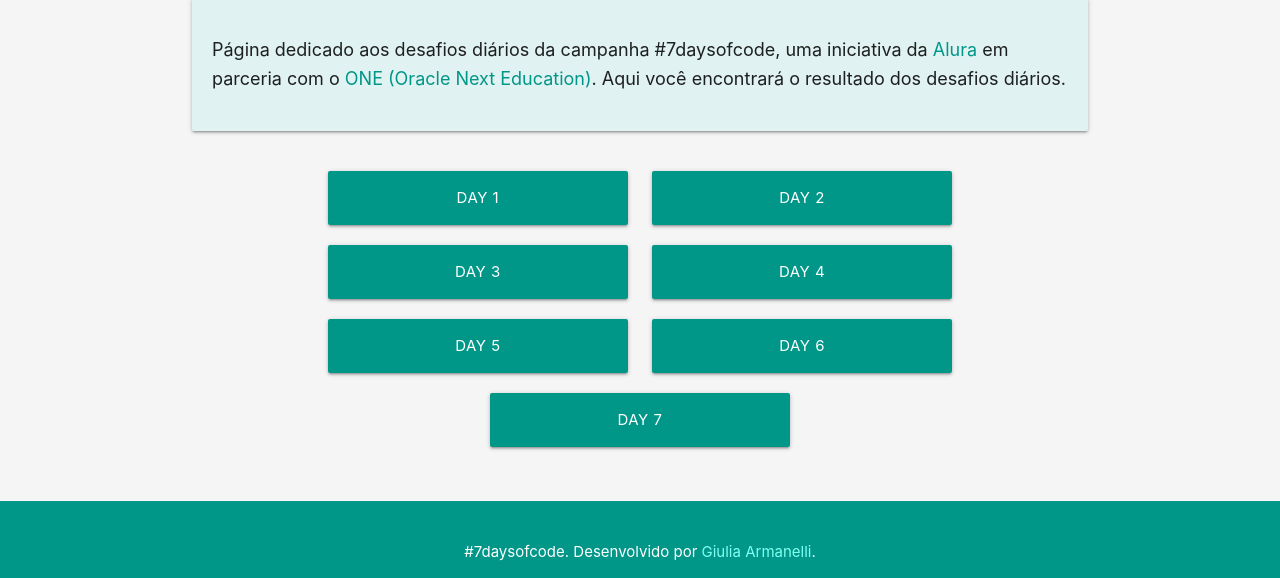
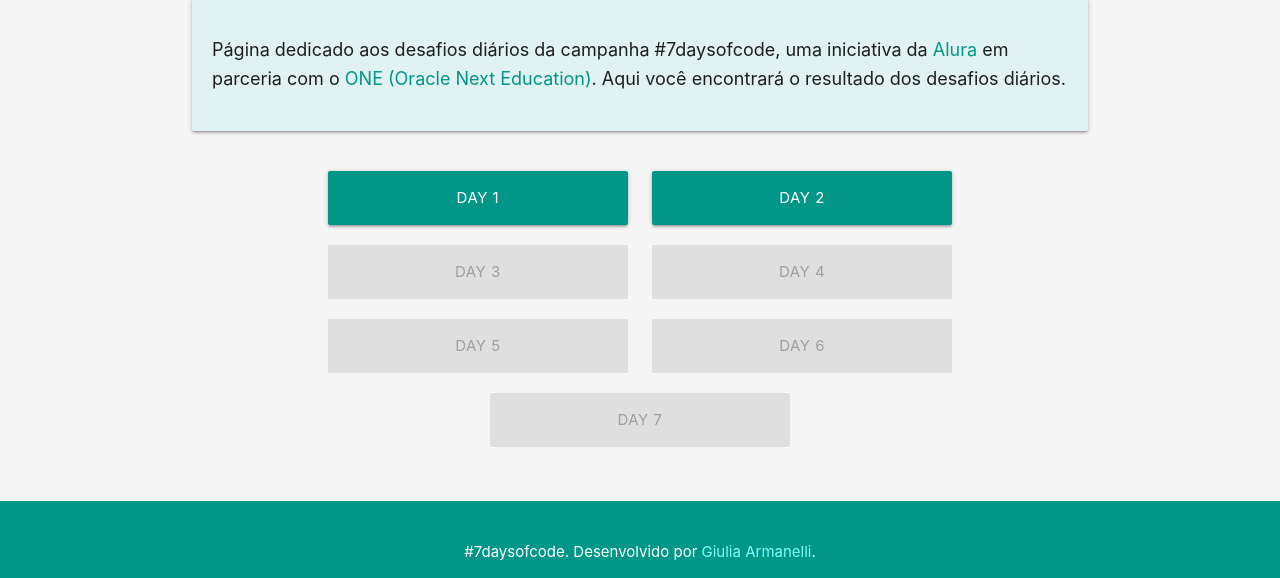
Before and after one commit to JuliaComG/7-Days-Of-Code-JavaScript-ONE-Alura, a plain HTML site: page index.html in a window 1280 px wide. Shown: the part 222-800 px from the top of the page. Drawn offline with nearby package versions, Linux system fonts and the light colour scheme.

Commit message:
Update README.md with HTML structure and logic details; disable future challenge links in index.html

```diff
--- a/index.html
+++ b/index.html
@@ -26,13 +26,13 @@
 
         <div class="row center-align">
             <div class="col s12">
-                <a href="day1.html" class="waves-effect waves-light btn-large teal">Day 1</a>
+                <a href="day1.html" class="waves-effect waves-light btn-large teal" >Day 1</a>
                 <a href="day2.html" class="waves-effect waves-light btn-large teal">Day 2</a>
-                <a href="day3.html" class="waves-effect waves-light btn-large teal">Day 3</a>
-                <a href="day4.html" class="waves-effect waves-light btn-large teal">Day 4</a>
-                <a href="day5.html" class="waves-effect waves-light btn-large teal">Day 5</a>
-                <a href="day6.html" class="waves-effect waves-light btn-large teal">Day 6</a>
-                <a href="day7.html" class="waves-effect waves-light btn-large teal">Day 7</a>
+                <a href="day3.html" class="waves-effect waves-light btn-large teal" disabled="true">Day 3</a>
+                <a href="day4.html" class="waves-effect waves-light btn-large teal" disabled="true">Day 4</a>
+                <a href="day5.html" class="waves-effect waves-light btn-large teal" disabled="true">Day 5</a>
+                <a href="day6.html" class="waves-effect waves-light btn-large teal" disabled="true">Day 6</a>
+                <a href="day7.html" class="waves-effect waves-light btn-large teal" disabled="true">Day 7</a>
             </div>
         </div>
     </div>
```
Also changed, not shown: 1 other file.
